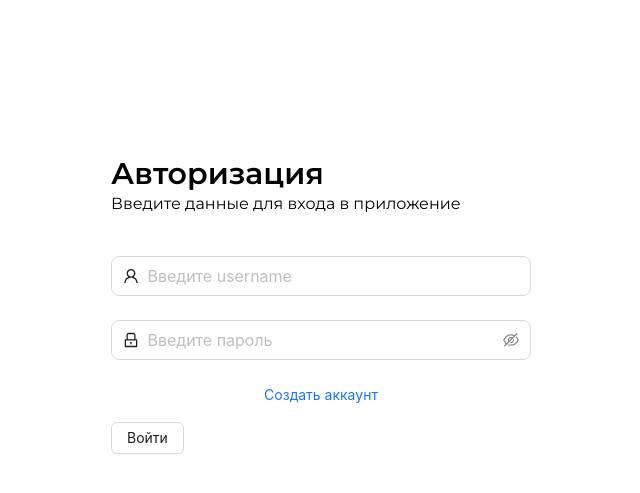
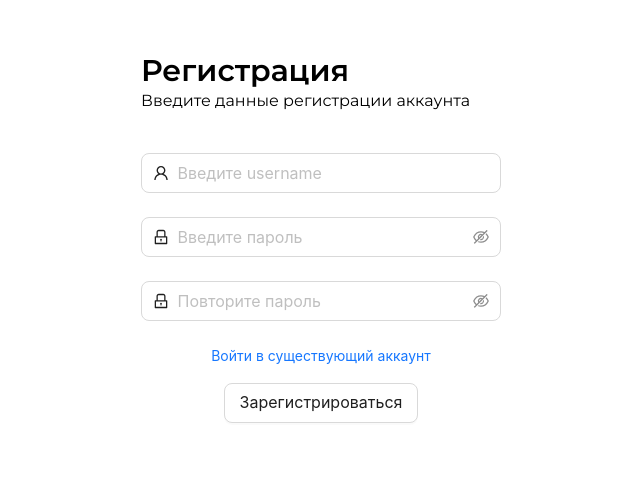
Before and after one commit to AsmrS4/blog-app-client, a React (Vite) app: page /auth/sign-up in a window 1280 px wide. Shown: the part 103-596 px from the top of the page, without its empty margins (319-959 px from the left). Built offline with nearby package versions, Linux system fonts and the light colour scheme.

Commit message:
added registration page layout

```diff
--- a/src/App.tsx
+++ /dev/null
@@ -1,12 +0,0 @@
-import { LoginPage } from './pages/Auth/LoginPage';
-import './index.css';
-
-const App = () => {
-    return (
-        <main className='w-full h-screen flex flex-col p-4'>
-            <LoginPage />
-        </main>
-    );
-};
-
-export default App;
--- /dev/null
+++ b/src/app/App.tsx
@@ -0,0 +1,23 @@
+import { Route, Routes, BrowserRouter } from 'react-router-dom';
+import { PrivateRoute } from './PrivateRoute';
+import { LoginPage } from '@pages/Auth/LoginPage';
+import { RegistrationPage } from '@pages/Auth/RegistrationPage';
+import '../index.css';
+
+const App = () => {
+    return (
+        <main className='w-full h-screen flex flex-col p-4'>
+            <BrowserRouter>
+                <Routes>
+                    <Route path='/' element={<PrivateRoute />}></Route>
+                    <Route path='/auth'>
+                        <Route path='/auth/sign-in' element={<LoginPage />} />
+                        <Route path='/auth/sign-up' element={<RegistrationPage />} />
+                    </Route>
+                </Routes>
+            </BrowserRouter>
+        </main>
+    );
+};
+
+export default App;
--- /dev/null
+++ b/src/app/PrivateRoute.tsx
@@ -0,0 +1,6 @@
+import { Navigate, Outlet } from 'react-router-dom';
+
+export const PrivateRoute = () => {
+    const isAuth = !!localStorage.getItem('ACCESS_TOKEN');
+    return isAuth ? <Outlet /> : <Navigate to={'/auth/sign-in'} />;
+};
--- a/src/main.tsx
+++ b/src/main.tsx
@@ -1,7 +1,6 @@
 import { StrictMode } from 'react';
 import { createRoot } from 'react-dom/client';
-
-import App from './App.tsx';
+import App from '@app/App';
 
 createRoot(document.getElementById('root')!).render(
     <StrictMode>
--- a/src/pages/Auth/LoginPage.tsx
+++ b/src/pages/Auth/LoginPage.tsx
@@ -1,10 +1,10 @@
 import { type SubmitHandler, useForm, Controller } from 'react-hook-form';
-import { Button, Form, Input, Space } from 'antd';
+import { Button, Form, Input } from 'antd';
 import { UserOutlined, EyeInvisibleOutlined, EyeTwoTone, LockOutlined } from '@ant-design/icons';
 import { authSchema, type AuthSchema } from './config';
 import { ContainerCentered } from '@components/Container/Container';
 import { zodResolver } from '@hookform/resolvers/zod';
-import Link from 'antd/es/typography/Link';
+import { Link } from 'react-router-dom';
 
 interface AuthProps {
     username: string;
@@ -13,9 +13,7 @@ interface AuthProps {
 
 export const LoginPage = () => {
     const {
-        register,
         handleSubmit,
-        reset,
         control,
         formState: { errors },
     } = useForm<AuthSchema>({
@@ -30,13 +28,13 @@ export const LoginPage = () => {
     };
     return (
         <ContainerCentered>
-            <div className='flex flex-col max-w-[420px] w-full gap-6'>
-                <div className='flex flex-col  justify-between items-start w-full py-4'>
+            <div className='flex flex-col items-start max-w-[384px] w-full h-[520px] gap-6 px-3 box-border'>
+                <div className='flex flex-col justify-between items-start w-full py-4 box-border'>
                     <h2 className='text-3xl font-semibold'>Авторизация</h2>
                     <span>Введите данные для входа в приложение</span>
                 </div>
                 <Form
-                    className='w-full box-border flex flex-col rounded-md p-4 items-start justify-between '
+                    className='w-full box-border flex flex-col rounded-md p-4 items-center justify-between '
                     onFinish={handleSubmit(onSubmit)}
                 >
                     <Form.Item
@@ -82,9 +80,11 @@ export const LoginPage = () => {
                             )}
                         />
                     </Form.Item>
-                    <Link className='w-full text-center underline'>Создать аккаунт</Link>
-                    <Button className='mt-4 ' htmlType='submit'>
-                        Войти
+                    <Link className='w-full text-center underline' to={'/auth/sign-up'}>
+                        Создать аккаунт
+                    </Link>
+                    <Button size='large' className='mt-4 ' htmlType='submit'>
+                        Войти в систему
                     </Button>
                 </Form>
             </div>
--- a/src/pages/Auth/RegistrationPage.tsx
+++ b/src/pages/Auth/RegistrationPage.tsx
@@ -0,0 +1,118 @@
+import { Controller, useForm } from 'react-hook-form';
+import { UserOutlined, EyeInvisibleOutlined, EyeTwoTone, LockOutlined } from '@ant-design/icons';
+import { Button, Form, Input } from 'antd';
+import { registerSchema, type RegisterSchema } from './config';
+import { zodResolver } from '@hookform/resolvers/zod';
+import { ContainerCentered } from '@components/Container/Container';
+import { Link } from 'react-router-dom';
+
+interface RegisterProps {
+    username: string;
+    password: string;
+    confirmPassword: string;
+}
+
+export const RegistrationPage = () => {
+    const {
+        handleSubmit,
+        control,
+        formState: { errors },
+    } = useForm<RegisterSchema>({
+        resolver: zodResolver(registerSchema),
+        defaultValues: {
+            username: '',
+            password: '',
+            confirmPassword: '',
+        },
+    });
+    const onSubmit = (form: RegisterProps) => {
+        console.log(form);
+    };
+    return (
+        <ContainerCentered>
+            <div className='flex flex-col items-start max-w-[384px] w-full h-[520px] gap-6 px-3 box-border'>
+                <div className='flex flex-col justify-between items-start w-full py-4 box-border'>
+                    <h2 className='text-3xl font-semibold'>Регистрация</h2>
+                    <span>Введите данные регистрации аккаунта</span>
+                </div>
+                <Form
+                    className='w-full box-border flex flex-col rounded-md p-4 items-center justify-between '
+                    onFinish={handleSubmit(onSubmit)}
+                >
+                    <Form.Item
+                        className='w-full'
+                        help={errors.username?.message}
+                        validateStatus={errors.username ? 'error' : ''}
+                    >
+                        <Controller
+                            name='username'
+                            control={control}
+                            render={({ field }) => (
+                                <Input
+                                    value={field.value}
+                                    onChange={field.onChange}
+                                    size='large'
+                                    className='w-full'
+                                    placeholder=' Введите username'
+                                    prefix={<UserOutlined />}
+                                />
+                            )}
+                        />
+                    </Form.Item>
+                    <Form.Item
+                        className='w-full'
+                        help={errors.password?.message}
+                        validateStatus={errors.password ? 'error' : ''}
+                    >
+                        <Controller
+                            name='password'
+                            control={control}
+                            render={({ field }) => (
+                                <Input.Password
+                                    value={field.value}
+                                    onChange={field.onChange}
+                                    size='large'
+                                    className='w-full'
+                                    placeholder=' Введите пароль'
+                                    prefix={<LockOutlined />}
+                                    iconRender={(visible) =>
+                                        visible ? <EyeTwoTone /> : <EyeInvisibleOutlined />
+                                    }
+                                />
+                            )}
+                        />
+                    </Form.Item>
+                    <Form.Item
+                        className='w-full'
+                        help={errors.confirmPassword?.message}
+                        validateStatus={errors.confirmPassword ? 'error' : ''}
+                    >
+                        <Controller
+                            name='confirmPassword'
+                            control={control}
+                            render={({ field }) => (
+                                <Input.Password
+                                    value={field.value}
+                                    onChange={field.onChange}
+                                    size='large'
+                                    className='w-full'
+                                    placeholder=' Повторите пароль'
+                                    prefix={<LockOutlined />}
+                                    iconRender={(visible) =>
+                                        visible ? <EyeTwoTone /> : <EyeInvisibleOutlined />
+                                    }
+                                />
+                            )}
+                        />
+                    </Form.Item>
+                    <Link className='w-full text-center underline' to={'/auth/sign-in'}>
+                        Войти в существующий аккаунт
+                    </Link>
+                    <Button size='large' className='mt-4 ' htmlType='submit'>
+                        Зарегистрироваться
+                    </Button>
+                </Form>
+            </div>
+        </ContainerCentered>
+    );
+};
--- a/src/pages/Auth/config.ts
+++ b/src/pages/Auth/config.ts
@@ -12,4 +12,21 @@ export const authSchema = z.object({
         .refine(val => passwordValidationRegex.test(val), {message: 'пароль должен содержать 1 цифру и 1 букву'})
 })
 
+export const registerSchema = z.object({
+    username: z.string()
+        .nonempty({message: 'Поле обязательно к заполнению'})
+        .min(3, {message: 'Минимальная длина строки 3 символа'})
+        .max(100, {message: 'Максимальная длина строки 100 символов'}),
+    password: z.string()
+        .min(8, {message: 'Минимальная длина пароля 8 символов'})
+        .refine(val => passwordValidationRegex.test(val), {message: 'пароль должен содержать 1 цифру и 1 букву'}),
+    confirmPassword: z.string()
+        .min(8, {message: 'Повторите пароль'})
+})
+.refine((data) => data.password === data.confirmPassword, {
+    path: ['confirmPassword'],
+    message: 'Введенные пароли не совпадают',
+})
+
 export type AuthSchema = z.infer<typeof authSchema>;
+export type RegisterSchema = z.infer<typeof registerSchema>;
```
